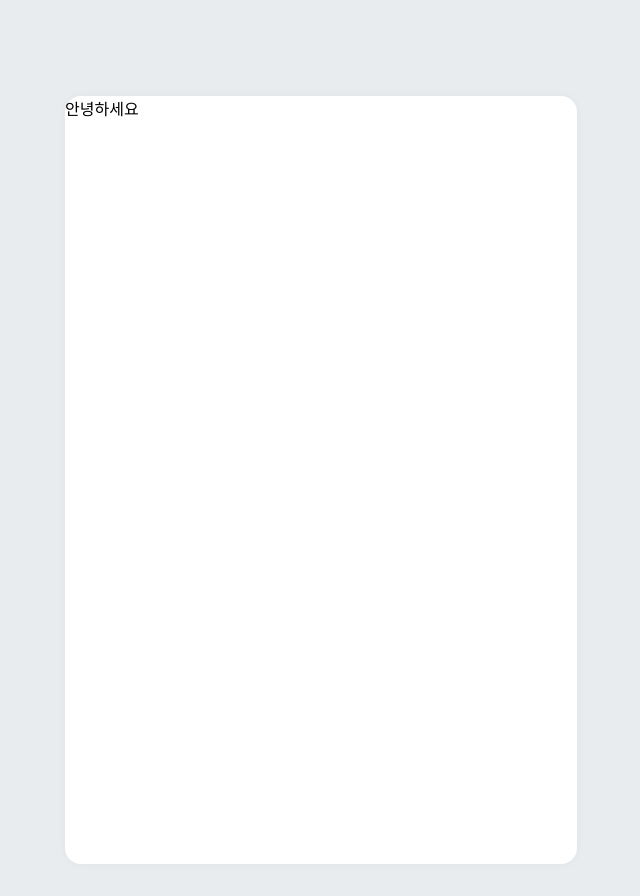
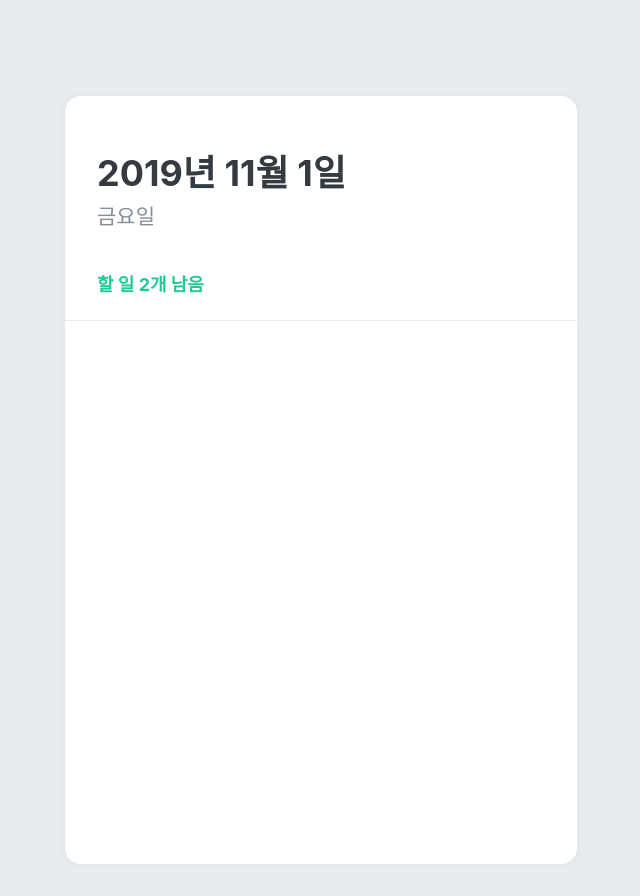
Before and after one commit to choisuyang/React-TodoList, a React (Create React App) app in the folder todolist/: page / in a window 1280 px wide. Shown: the whole page, without its empty margins (319-959 px from the left). Built offline with nearby package versions, Linux system fonts and the light colour scheme.

Commit message:
Head-Line

```diff
--- a/todolist/src/App.js
+++ b/todolist/src/App.js
@@ -1,6 +1,7 @@
 import React from "react";
 import { createGlobalStyle } from "styled-components";
 import TodoTemplateBlock from "./components/TodoTemplate";
+import TodoHead from "./components/TodoHead";
 
 const GlobalStyle = createGlobalStyle`
   body {
@@ -12,7 +13,9 @@ function App() {
   return (
     <>
       <GlobalStyle />
-      <TodoTemplateBlock>안녕하세요</TodoTemplateBlock>
+      <TodoTemplateBlock>
+        <TodoHead />
+      </TodoTemplateBlock>
     </>
   );
 }
--- /dev/null
+++ b/todolist/src/components/TodoHead.js
@@ -0,0 +1,39 @@
+import React from "react";
+import styled from "styled-components";
+
+const TodoHeadBlock = styled.div`
+  padding-top: 48px;
+  padding-left: 32px;
+  padding-right: 32px;
+  padding-bottom: 24px;
+  border-bottom: 1px solid #e9ecef;
+
+  h1 {
+    margin: 0;
+    font-size: 36px;
+    color: #343a40;
+  }
+
+  .day {
+    margin-top: 4px;
+    color: #868e96;
+    font-size: 21px;
+  }
+
+  .tasks-left {
+    color: #20c997;
+    font-size: 18px;
+    margin-top: 40px;
+    font-weight: bold;
+  }
+`;
+
+export default function TodoHead() {
+  return (
+    <TodoHeadBlock>
+      <h1>2019년 11월 1일</h1>
+      <div className="day">금요일</div>
+      <div className="tasks-left">할 일 2개 남음</div>
+    </TodoHeadBlock>
+  );
+}
```
